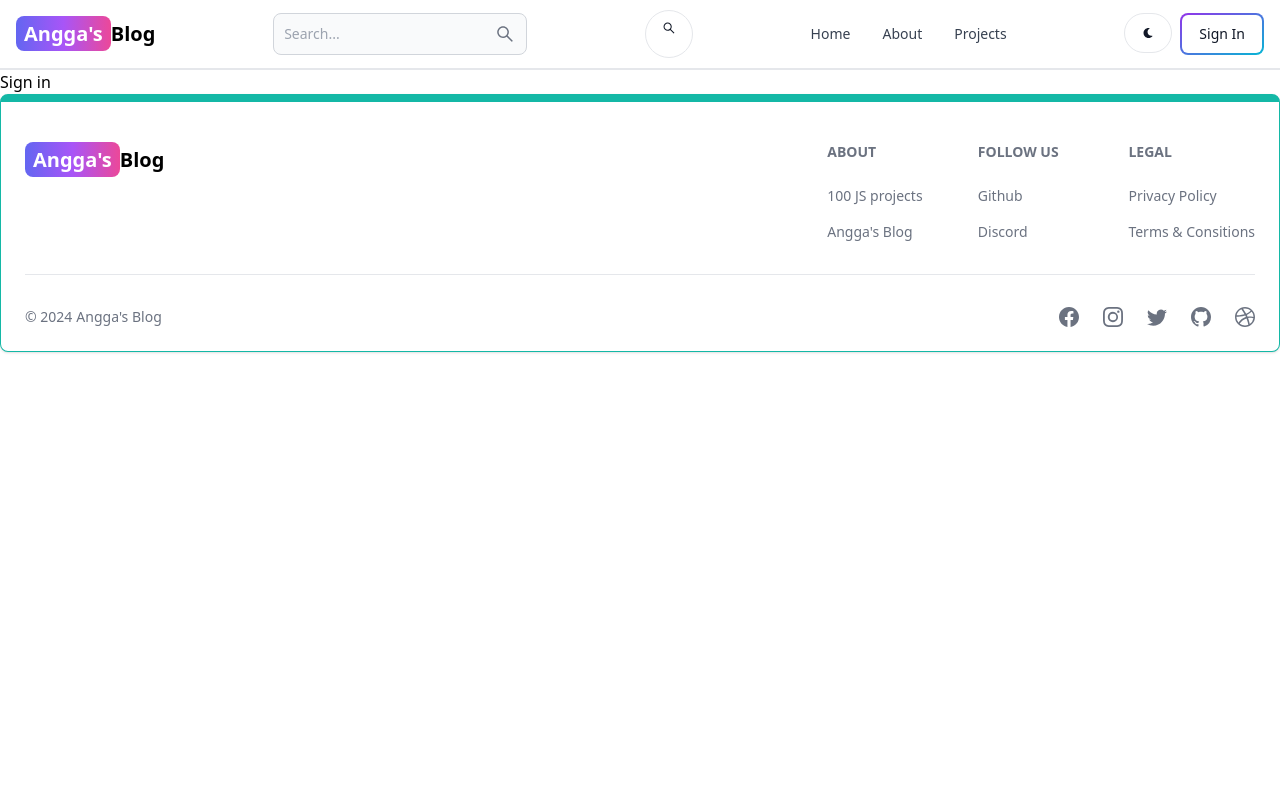
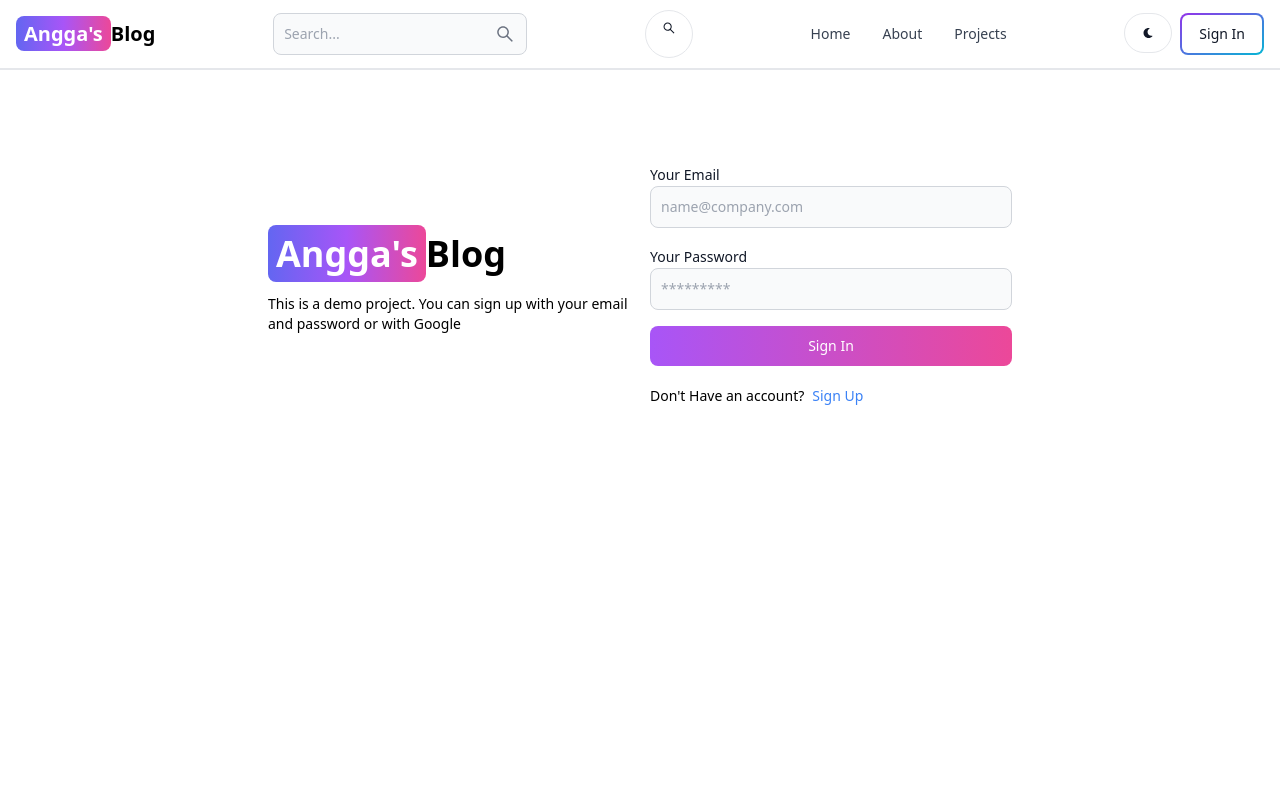
Before and after one commit to Jallok/mern-blog, a React (Vite) app in the folder client/: page /sign-in in a window 1280 px wide. Shown: the top 800 px of the page. Built offline with nearby package versions, Linux system fonts and the light colour scheme.

Commit message:
complete sigin page functionality

```diff
--- a/client/src/pages/SignIn.jsx
+++ b/client/src/pages/SignIn.jsx
@@ -1,7 +1,124 @@
+import { Link, useNavigate } from "react-router-dom";
+import { useState } from "react";
+
+import { Alert, Button, Label, Spinner, TextInput } from "flowbite-react";
+
 export default function SignIn() {
+  const [formData, setFormData] = useState({});
+  const [errorMessage, setErrorMessage] = useState(null);
+  const [loading, setLoading] = useState(false);
+  const navigate = useNavigate()
+
+  const handleChange = (e) => {
+    setFormData({ ...formData, [e.target.id]: e.target.value.trim() });
+  };
+
+  const handleSubmit = async (e) => {
+    e.preventDefault();
+    try {
+      setLoading(true);
+      setErrorMessage(null);
+
+      if (!formData.email || !formData.password) {
+        setLoading(false); // Set loading to false
+        return setErrorMessage("Please fill out all fields");
+      }
+
+      const res = await fetch("/api/auth/signin", {
+        method: "POST",
+        headers: { "Content-Type": "application/json" },
+        body: JSON.stringify(formData),
+      });
+
+      const data = await res.json();
+      if (data.success === false) {
+        setLoading(false); // Set loading to false
+        return setErrorMessage(data.message);
+      }
+
+      // Reset form data upon successful submission
+      setFormData({});
+      setLoading(false); // Set loading to false
+
+      if(res.ok){
+        navigate("/")
+      }
+    } catch (error) {
+      setErrorMessage(error.message);
+      setLoading(false); // Set loading to false
+    }
+  };
+
   return (
-    <div>
-      Sign in
+    <div className="min-h-screen mt-20">
+      <div className="flex p-3 max-w-3xl mx-auto flex-col md:flex-row md:items-center gap-5">
+        {/* left side */}
+        <div className="flex-1">
+          <Link to="/" className="font-bold dark:text-white text-4xl">
+            <span className="px-2 py-1 bg-gradient-to-r from-indigo-500 via-purple-500 to-pink-500 rounded-lg text-white">
+              Angga&apos;s
+            </span>
+            Blog
+          </Link>
+
+          <p className="text-sm mt-5">
+            This is a demo project. You can sign up with your email and password
+            or with Google
+          </p>
+        </div>
+
+        {/* right side */}
+        <div className="flex-1">
+          <form className="flex flex-col gap-4" onSubmit={handleSubmit}>
+
+            <div>
+              <Label value="Your Email" />
+              <TextInput
+                type="email"
+                placeholder="name@company.com"
+                id="email"
+                onChange={handleChange}
+              />
+            </div>
+            <div>
+              <Label value="Your Password" />
+              <TextInput
+                type="password"
+                placeholder="*********"
+                id="password"
+                onChange={handleChange}
+              />
+            </div>
+
+            <Button
+              gradientDuoTone="purpleToPink"
+              type="submit"
+              disabled={loading}
+            >
+              {loading ? (
+                <>
+                  <Spinner size="sm" />
+                  <span className="pl-3">Loading...</span>
+                </>
+              ) : (
+                "Sign In"
+              )}
+            </Button>
+          </form>
+
+          <div className="flex gap-2 text-sm mt-5">
+            <span>Don&apos;t Have an account?</span>
+            <Link to="/sign-in" className="text-blue-500">
+              Sign Up
+            </Link>
+          </div>
+          {errorMessage && (
+            <Alert className="mt-5" color="failure">
+              {errorMessage}
+            </Alert>
+          )}
+        </div>
+      </div>
     </div>
-  )
+  );
 }
```
